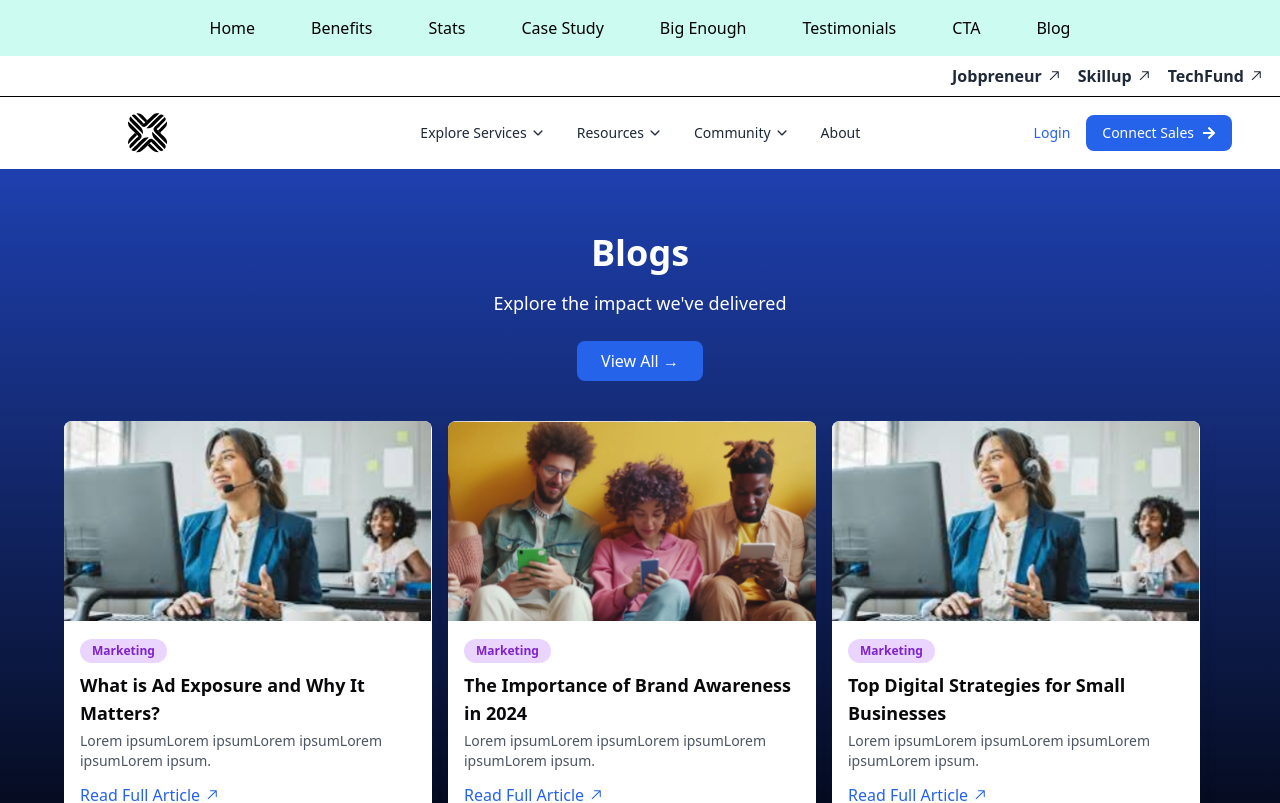
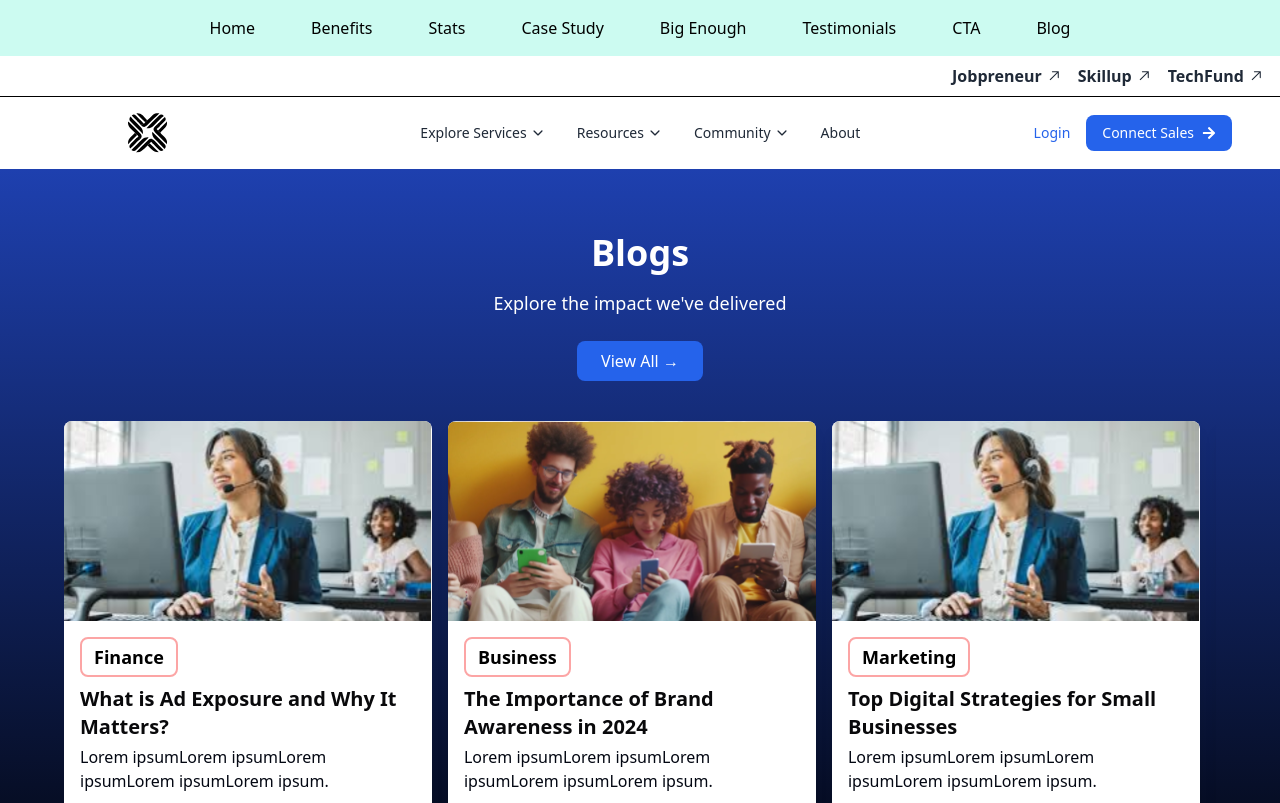
Before and after one commit to SnehalAs/ARC_NOVEMBER_HUB, a React (Vite) app: page /blog in a window 1280 px wide. Shown: the top 803 px of the page. Built offline with nearby package versions, Linux system fonts and the light colour scheme.

Commit message:
Pushing Project

```diff
--- a/src/pages/BlogSection/BlogSection.tsx
+++ b/src/pages/BlogSection/BlogSection.tsx
@@ -5,13 +5,13 @@ import "./BlogSection.css";
 
 const items = [
   {
-    tags: "Marketing",
+    tags: "Finance",
     titles: "What is Ad Exposure and Why It Matters?",
     descriptions: "Lorem ipsumLorem ipsumLorem ipsumLorem ipsumLorem ipsum.",
     images: "/assets/support.svg",
   },
   {
-    tags: "Marketing",
+    tags: "Business",
     titles: "The Importance of Brand Awareness in 2024",
     descriptions: "Lorem ipsumLorem ipsumLorem ipsumLorem ipsumLorem ipsum.",
     images: "/assets/business1.svg",
@@ -23,13 +23,13 @@ const items = [
     images: "/assets/support.svg",
   },
   {
-    tags: "Marketing",
+    tags: "Finance",
     titles: "What is Ad Exposure and Why It Matters?",
     descriptions: "Lorem ipsumLorem ipsumLorem ipsumLorem ipsumLorem ipsum.",
     images: "/assets/support.svg",
   },
   {
-    tags: "Marketing",
+    tags: "Business",
     titles: "The Importance of Brand Awareness in 2024",
     descriptions: "Lorem ipsumLorem ipsumLorem ipsumLorem ipsumLorem ipsum.",
     images: "/assets/business1.svg",
@@ -78,18 +78,18 @@ const BlogSection: React.FC = () => {
                     className="w-full h-[200px] object-cover rounded-t-lg"
                   />
                   <div className="p-4">
-                    <span className="inline-block px-3 py-1 text-xs font-semibold text-purple-700 bg-purple-200 rounded-full">
+                    <span className="inline-block px-3 py-1 text-lg font-semibold text-black bg-white border-2 border-red-300 rounded-lg">
                       {item.tags}
                     </span>
-                    <h3 className="text-lg font-semibold mt-2">{item.titles}</h3>
-                    <p className="text-gray-600 text-sm mt-1">
+                    <h3 className="text-xl font-bold mt-2">{item.titles}</h3>
+                    <p className="text-gray-950 text-md mt-1">
                       {item.descriptions}
                     </p>
                     <a
                       href="#"
-                      className="flex items-center gap-1 text-blue-600 font-medium mt-3 hover:underline"
+                      className="flex items-center gap-1 text-black font-medium mt-3 hover:underline"
                     >
-                      Read Full Article <RxArrowTopRight />
+                      Read More <RxArrowTopRight />
                     </a>
                   </div>
                 </div>
--- a/src/pages/CaseStudy/CaseStudy.tsx
+++ b/src/pages/CaseStudy/CaseStudy.tsx
@@ -5,25 +5,25 @@ import "./CaseStudy.css";
 
 const items = [
   {
-    tag: "Marketing",
+    tag: "FINANCE",
     title: "What is Ad Exposure and Why It Matters?",
     description: "Lorem ipsumLorem ipsumLorem ipsumLorem ipsumLorem ipsum.",
     image: "/assets/business1.svg",
   },
   {
-    tag: "Marketing",
+    tag: "BUSINESS",
     title: "The Importance of Brand Awareness in 2024",
     description: "Lorem ipsumLorem ipsumLorem ipsumLorem ipsumLorem ipsum.",
     image: "/assets/business1.svg",
   },
   {
-    tag: "Marketing",
+    tag: "MARKETING",
     title: "Top Digital Strategies for Small Businesses",
     description: "Lorem ipsumLorem ipsumLorem ipsumLorem ipsumLorem ipsum.",
     image: "/assets/business1.svg",
   },
   {
-    tag: "Marketing",
+    tag: "FINANCE",
     title: "What is Ad Exposure and Why It Matters?",
     description: "Lorem ipsumLorem ipsumLorem ipsumLorem ipsumLorem ipsum.",
     image: "/assets/business1.svg",
@@ -60,24 +60,24 @@ const CaseStudy: React.FC = () => {
           <div className="embla__containers">
             {items.map((item, index) => (
               <div className="embla__slides" key={index}>
-                <div className="relative bg-white rounded-lg shadow-lg">
+                <div className="relative bg-black rounded-lg shadow-lg">
                   <img
                     src={item.image}
                     alt="Blog Image"
                     className="w-full h-[200px] object-cover rounded-t-lg"
                   />
 
-                  <span className="tag-top-right">
+                  <span className="tag-top-right text-lg  bg-black text-white rounded-lg">
                     {item.tag}
                   </span>
                   <div className="p-4">
-                    <h3 className="text-lg font-semibold mt-2">{item.title}</h3>
-                    <p className="text-gray-600 text-sm mt-1">
+                    <h3 className="text-lg text-white font-semibold mt-2">{item.title}</h3>
+                    <p className="text-white text-sm mt-1">
                       {item.description}
                     </p>
                     <a
                       href="#"
-                      className="flex items-center gap-1 text-blue-600 font-medium mt-3 hover:underline"
+                      className="flex items-center gap-1 text-white font-medium mt-3 hover:underline"
                     >
                       Read Full Article <RxArrowTopRight />
                     </a>
```
